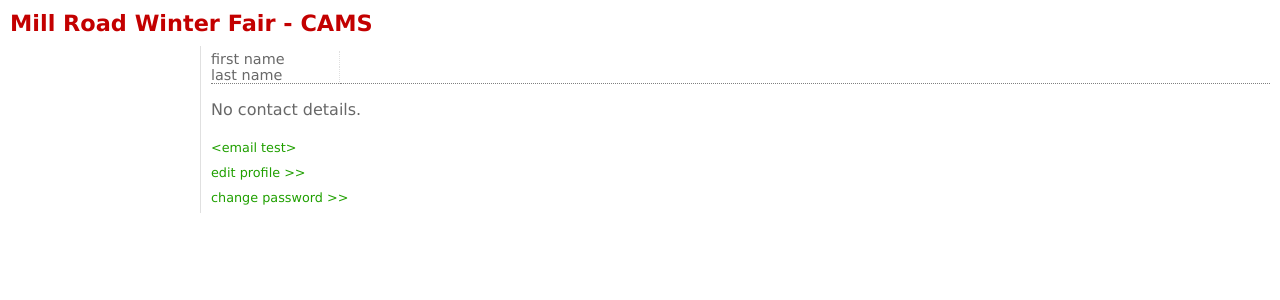
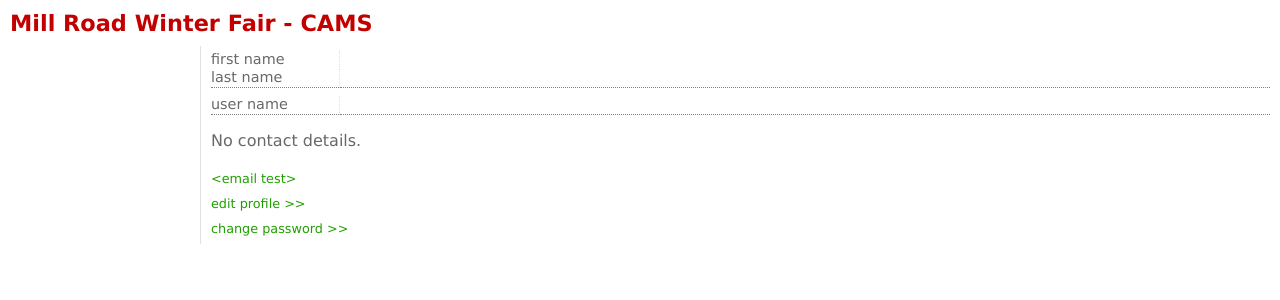
Before and after one commit to gctucker/mrwf, a Django app: template templates/profile.html in a window 1280 px wide. Shown: the top 300 px of the page. Run offline with Django 3.2, Linux system fonts and the light colour scheme; the template is opened without the code that fills it, so the values that code supplies are empty.

Commit message:
templates: show user name and email in profile + tweak style

```diff
--- a/static/css/base.css
+++ b/static/css/base.css
@@ -162,7 +162,7 @@ table.details
 
 td.key
 {
-  padding: 0 8px 0 0;
+  padding: 0 8px 2px 0;
   width: 120px;
   border-style: none dotted none none;
   border-width: 1px;
@@ -171,7 +171,7 @@ td.key
 
 td.value
 {
-  padding: 0 0 0 8px;
+  padding: 0 0 2px 8px;
 }
 
 /* comment table */
--- a/templates/profile.html
+++ b/templates/profile.html
@@ -6,6 +6,10 @@
             <tr><td class="key">first name</td><td class="value">{{ person.first_name }}</td></tr>{% if person.middle_name %}
             <tr><td class="key">middle name</td><td class="value">{{ person.middle_name }}</td></tr>{% endif %}
             <tr><td class="key">last name</td><td class="value">{{ person.last_name }}</td></tr>
+          <table class="details separator">
+            <tr><td class="key">user name</td><td class="value">{{ user.username }}</td></tr>{% if user.email %}
+            <tr><td class="key">user email</td><td class="value">{{ user.email }}</td></tr>{% endif %}
+          </table>
           <table>{% if contact %}{% with contact as c %}
 {% include "abook/details.html" %}{% endwith %}{% else %}
           <p>No contact details.</p>{% endif %}
```
